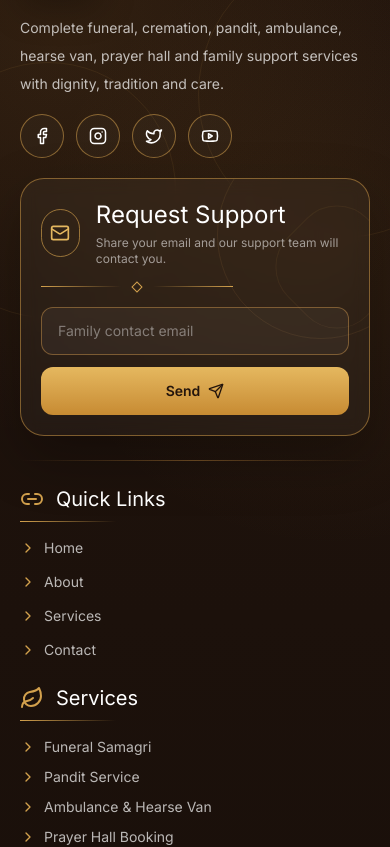
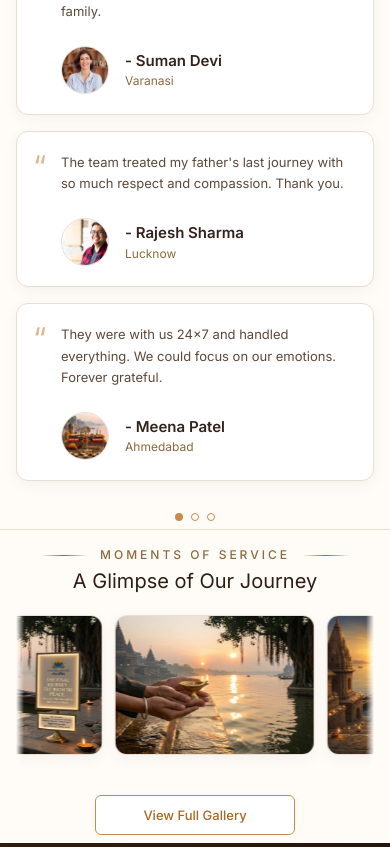
Before and after one commit to Chaudharyaman19/moksha_clone_voyage, a Next.js app: page / in a window 390 px wide. Shown: the part 5640-6487 px from the top of the page. Built offline with nearby package versions, Linux system fonts and the light colour scheme.

Commit message:
add VoicesOfGratitude and GlimpseOfJourney sections to the homepage

```diff
--- a/app/page.tsx
+++ b/app/page.tsx
@@ -7,6 +7,8 @@ import CompassionSection from "@/components/sections/CompassionSection/Compassio
 import HowWeHelp from "@/components/sections/HowWeHelp/HowWeHelp";
 import Serving from "@/components/sections/Serving/Serving";
 import SacredJourney from "@/components/sections/SacredJourney/SacredJourney";
+import VoicesOfGratitude from "@/components/sections/VoicesOfGratitude/VoicesOfGratitude";
+import GlimpseOfJourney from "@/components/sections/GlimpseOfJourney/GlimpseOfJourney";
 import Footer from "@/components/layout/Footer/Footer";
 import Sideicon from "@/components/layout/Sideicon/Sideicon";
 
@@ -21,6 +23,8 @@ export default function Page() {
       <HowWeHelp variant="seva" />
       <Serving variant="seva" />
       <SacredJourney variant="seva" />
+      <VoicesOfGratitude />
+      <GlimpseOfJourney />
       <Footer variant="seva" />
     </div>
   );
--- /dev/null
+++ b/components/sections/GlimpseOfJourney/GlimpseOfJourney.tsx
@@ -0,0 +1,73 @@
+"use client";
+
+import Image from "next/image";
+
+const galleryImages = [
+  "/assets/im1.jpeg",
+  "/assets/im2.jpeg",
+  "/assets/im3.jpeg",
+  "/assets/im4.jpeg",
+  "/assets/im5.jpeg",
+  "/assets/four.jpg",
+  "/assets/one.jpg",
+  "/assets/two.jpg",
+  "/assets/three.jpg",
+];
+
+export default function GlimpseOfJourney() {
+  return (
+    <section className="relative w-full overflow-hidden border-t border-[#E9DDCF] bg-[#FFFCF8] py-2 md:py-3">
+      <div className="relative z-10 mx-auto w-full max-w-7xl px-4 sm:px-6 lg:px-8">
+
+        <header className="mb-4 text-center">
+          <div className="mb-2 inline-flex items-center space-x-3">
+            <div className="h-px w-12 bg-gradient-to-r from-transparent via-[#8B6A3E] to-transparent" />
+            <span className="text-xs font-medium uppercase tracking-[0.25em] text-[#8B6A3E]">
+              MOMENTS OF SERVICE
+            </span>
+            <div className="h-px w-12 bg-gradient-to-r from-transparent via-[#8B6A3E] to-transparent" />
+          </div>
+          <h2 className="font-serif text-[20px] font-normal leading-none text-[#2F1D14] sm:text-[28px] md:text-[24px] lg:whitespace-nowrap lg:text-[38px] xl:text-[32px]">
+            A Glimpse of Our Journey
+          </h2>
+        </header>
+
+        {/* Marquee Wrapper */}
+        <div className="relative mt-2 flex w-full overflow-hidden pb-4 pt-2">
+          {/* Gradient Masks */}
+          <div className="pointer-events-none absolute left-0 top-0 z-20 h-full w-2 bg-gradient-to-r from-[#FFFCF8] to-transparent sm:w-3 lg:w-4" />
+          <div className="pointer-events-none absolute right-0 top-0 z-20 h-full w-2 bg-gradient-to-l from-[#FFFCF8] to-transparent sm:w-3 lg:w-4" />
+
+          <div className="flex w-max animate-scroll gap-3 sm:gap-4 md:gap-5 hover:[animation-play-state:paused]">
+            {/* Double the array for seamless scrolling */}
+            {[...galleryImages, ...galleryImages].map((imgSrc, index) => (
+              <article
+                key={`gallery-${index}`}
+                className="group relative h-[140px] w-[200px] shrink-0 overflow-hidden rounded-[12px] border border-[#E9DED2] bg-white shadow-[0_4px_14px_rgba(66,43,24,0.055)] transition duration-300 hover:-translate-y-0.5 hover:shadow-[0_8px_20px_rgba(66,43,24,0.09)] sm:h-[160px] sm:w-[240px] md:h-[180px] md:w-[280px]"
+              >
+                <Image
+                  src={imgSrc}
+                  alt={`Gallery image ${index + 1}`}
+                  fill
+                  sizes="(max-width: 640px) 100vw, (max-width: 1024px) 50vw, 20vw"
+                  quality={90}
+                  className="object-cover transition-transform duration-500 group-hover:scale-[1.025]"
+                />
+              </article>
+            ))}
+          </div>
+        </div>
+
+        <div className="mt-6 flex justify-center md:mt-8">
+          <button
+            type="button"
+            className="inline-flex h-10 min-w-[200px] items-center justify-center gap-2 rounded-md border border-[#C78B4D] bg-white px-6 text-[13px] font-medium text-[#A86722] transition-colors hover:bg-[#FBF4EA]"
+          >
+            <span>View Full Gallery</span>
+          </button>
+        </div>
+
+      </div>
+    </section>
+  );
+}
--- /dev/null
+++ b/components/sections/VoicesOfGratitude/VoicesOfGratitude.tsx
@@ -0,0 +1,93 @@
+"use client";
+
+import Image from "next/image";
+
+interface Testimonial {
+  id: number;
+  quote: string;
+  name: string;
+  location: string;
+  image: string;
+}
+
+const testimonials: Testimonial[] = [
+  {
+    id: 1,
+    quote: "Moksha Sewa supported us at the most difficult time. Their help was a blessing for our family.",
+    name: "Suman Devi",
+    location: "Varanasi",
+    image: "/assets/girl.jpg",
+  },
+  {
+    id: 2,
+    quote: "The team treated my father's last journey with so much respect and compassion. Thank you.",
+    name: "Rajesh Sharma",
+    location: "Lucknow",
+    image: "/assets/man1.jpg",
+  },
+  {
+    id: 3,
+    quote: "They were with us 24x7 and handled everything. We could focus on our emotions. Forever grateful.",
+    name: "Meena Patel",
+    location: "Ahmedabad",
+    image: "/assets/im1.jpeg",
+  },
+];
+
+export default function VoicesOfGratitude() {
+  return (
+    <section className="relative w-full overflow-hidden bg-[#FFFCF8] py-2 md:py-3">
+      <div className="relative z-10 mx-auto w-full max-w-7xl px-4 sm:px-6 lg:px-8">
+        <header className="mb-5 text-center">
+          <h2 className="font-serif text-[24px] font-normal leading-none text-[#2F1D14] sm:text-[28px] md:text-[32px] lg:text-[38px]">
+            Voices of Gratitude
+          </h2>
+        </header>
+
+        <div className="grid grid-cols-1 gap-4 sm:grid-cols-2 md:gap-5 lg:grid-cols-3">
+          {testimonials.map((testimonial) => (
+            <article
+              key={testimonial.id}
+              className="relative flex flex-col justify-between rounded-[12px] border border-[#E9DED2] bg-white p-5 shadow-[0_4px_14px_rgba(66,43,24,0.055)] transition duration-300 hover:-translate-y-0.5 hover:shadow-[0_8px_20px_rgba(66,43,24,0.09)] sm:p-6"
+            >
+              {/* Quote mark icon */}
+              <div className="absolute left-4 top-4 text-3xl font-serif text-[#C78B4D] opacity-60">
+                &ldquo;
+              </div>
+
+              <div className="relative z-10 pl-6 text-[#5D493C]">
+                <p className="mb-6 text-[13px] font-normal leading-relaxed sm:text-[14px]">
+                  {testimonial.quote}
+                </p>
+
+                <div className="flex items-center gap-4">
+                  <div className="relative h-12 w-12 shrink-0 overflow-hidden rounded-full border border-[#E9DED2]">
+                    <Image
+                      src={testimonial.image}
+                      alt={testimonial.name}
+                      fill
+                      className="object-cover"
+                    />
+                  </div>
+                  <div>
+                    <h3 className="font-serif text-[15px] font-semibold text-[#32231C]">
+                      - {testimonial.name}
+                    </h3>
+                    <p className="text-[12px] text-[#8B6A3E]">{testimonial.location}</p>
+                  </div>
+                </div>
+              </div>
+            </article>
+          ))}
+        </div>
+
+        {/* Dot indicators (visual only) */}
+        <div className="mt-8 flex items-center justify-center gap-2">
+          <div className="h-2 w-2 rounded-full bg-[#C78B4D]"></div>
+          <div className="h-2 w-2 rounded-full border border-[#C78B4D] bg-transparent"></div>
+          <div className="h-2 w-2 rounded-full border border-[#C78B4D] bg-transparent"></div>
+        </div>
+      </div>
+    </section>
+  );
+}
```
